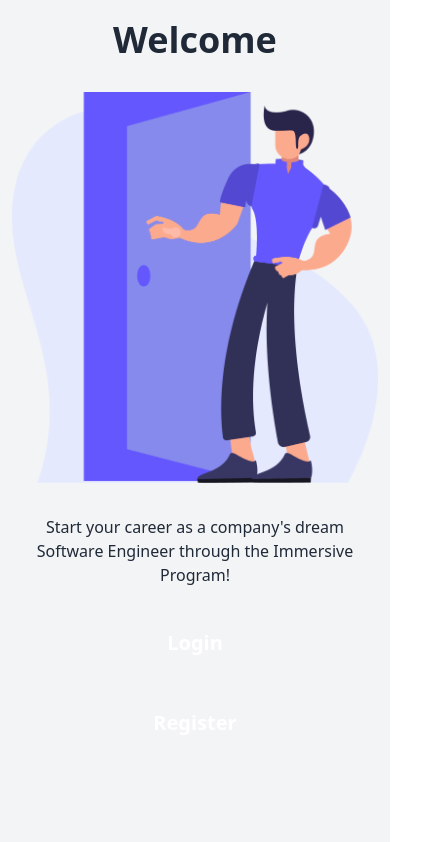
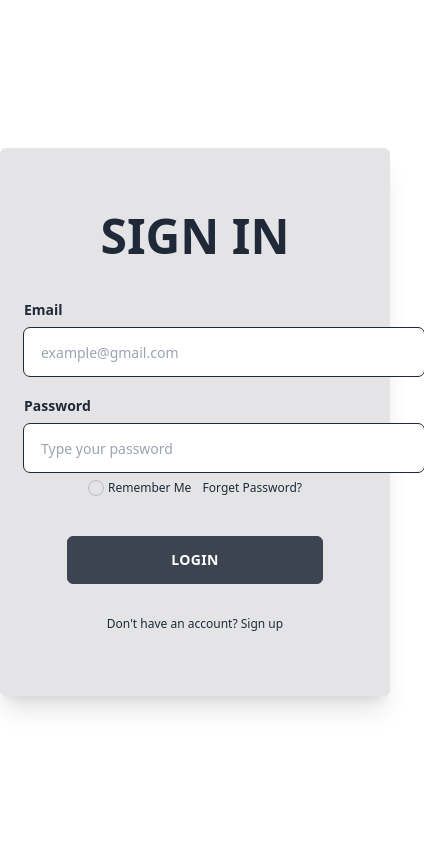
Before and after one commit to adamfadrian/mymovies-app, a React (Vite) app: page /login in a window 390 px wide. Shown: the top 842 px of the page, 424 px wide, since content can reach past the window. Built offline with nearby package versions, Linux system fonts and the light colour scheme.

Commit message:
fixed modified login pages

```diff
--- a/src/pages/auth/Login.tsx
+++ b/src/pages/auth/Login.tsx
@@ -1,180 +1,154 @@
 import { Link, useNavigate } from "react-router-dom";
-import React, { useEffect, useState } from "react";
+import React, { useEffect, useState, useCallback } from "react";
 import { useCookies } from "react-cookie";
-import { TfiLock } from "react-icons/tfi";
-import { CiMail } from "react-icons/ci";
+import { useDispatch } from "react-redux";
+import Swal from "sweetalert2";
 import axios from "axios";
 
 import login from "src/assets/Login.png";
+import Container from "components/Container";
 import Footer from "components/Footer";
-import Alert from "components/Alert";
 
 const Login = () =>{
-    const [alert, setAlert] = useState(false);
-    const [isActive, setIsActive] = useState(false);
+    const [password, setPassword] = useState<any>("");
     const [email, setEmail] = useState("");
-    const [password, setPassword] = useState("");
-    let username = "";
-    const [idUser, setIdUser] = useState<any>([]);
-    const [cookies, setCookie] = useCookies();
+    const [cookies, setCookie] = useCookies(["userToken"]);
+    const dispatch = useDispatch();
     const navigate = useNavigate();
 
-    // useEffect(() => {
-    //     if (email && password) {
-    //         setDisabled(false);
-    //     } else{
-    //         setDisabled(true);
-    //     }
-    // }, [email, password]);
+    const authLogin = useCallback(
+        async (e: any) => {
+          e.preventDefault();
+          try {
+            const response = await axios.post(
+              "https://my-extravaganza.site/users/login",
+              {
+                email: email,
+                password: password,
+              },
+            );
+            const { data } = response.data;
+            console.log(data);
+            if (data) {
+              Swal.fire({
+                position: "center",
+                icon: "success",
+                text: "Signed successfully",
+                showConfirmButton: false,
+                timer: 1500,
+              });
+              setCookie("userToken", data.role, { path: "/" });
+              setCookie("userToken", data.token, { path: "/" });
+              //dispatch(login(data));
+              navigate("/dashboard");
+            }
+          } catch (error) {
+            Swal.fire({
+              position: "center",
+              icon: "error",
+              title: "Email or Password incorrect",
+              showConfirmButton: true,
+            });
+            console.log(error);
+          }
+        },
+        [dispatch, email, navigate, password, setCookie],
+    );
 
-    const handleModal = () => {
-        setIsActive(true);
-    };
-
-    const handleEmail = (e: string) => {
-        setEmail(e);
-    };
-
-    const handlePassword = (e: string) => {
-        setPassword(e);
-    };
-
-        async function handleLogin(e:any) {
-            if (email && password !== '') {
-                axios.post("https://altaimmersive.site/login ", {
-                    "email": `${email}`,
-                    "password": `${password}`
-                })
-                    .then((response) => {
-                        const { name } = response.data.data;
-                        const { id } = response.data.data;
-                        const token = response.data.token
-                        username = name
-                        idUser.push(id)
-                        setCookie('username', username, { path: "/" })
-                        setCookie('id', idUser, { path: "/" })
-                        setCookie('token', token, { path: "/" })
-                        navigate(`/Dashboard/${username}`, {
-                            state: {
-                                userId: idUser
+    useEffect(() => {
+        if (cookies.userToken) {
+          navigate("/dashboard");
         }
-                        })
-                        window.location.reload()
-                    })
-                    .catch((error) => {
-                        setAlert(true)
-                        const result = isAlert();
-                    });
-            } else {
-                // jika username dan password kosong
-                setAlert(true)
-                const result = await isAlert();
-            }
-        }
-
-        // alert arror login
-        function isAlert() {
-            return new Promise((resolve) => {
-                setTimeout(() => {
-                    setAlert(false);
-                }, 7000);
-            });
-        }
-
-        // ketika username masih tersimpan di cookie ,user tidak perlu login kembali
-        if (cookies.username) {
-            navigate(`/Dashboard/${cookies.username}`);
-        }
+      }, [cookies.userToken, navigate]);
 
 
     return (
-        <div>
-            {screen.width >= 885 ? (
-                // dekstop
-                <>
-                    <div className={`absolute top-0 z-50 w-full px-5 mt-5 duration-400 ${alert ? "block" : "hidden"}  `}>
-                        <Alert />
-                    </div>
-                    <div className="w-full h-full flex flex-row px-16">
-                        <div className="w-3/4 flex items-center ">
-                            <img className="w-full" src={login} alt="" />
-                        </div>
-                        <div className="w-2/5 flex flex-col gap-8 px-2">
-                            <h1 className="text-4xl">Welcome Back</h1>
-                            <p>To keep conected with us please login with your personal information by email adress and password </p>
-                            <form className="flex flex-col gap-2 ">
-                                <div className="flex items-center gap-3 p-2 rounded-lg bg-grayalta">
-                                    <CiMail className="text-2xl" />
-                                    <div className="flex flex-col gap-1">
-                                        <label className="text-[12px]">Email Adress</label>
-                                        <input onChange={(e) => handleEmail(e.target.value)} className="bg-transparent text-[16px] h-4 outline-none " type="email" required />
+        <Container>
+            <div className="relative flex flex-col w-full bg-dark-alta">
+                <div className="flex items-center justify-center  my-auto">
+                    <img src={login} width={500} alt="" className="" />
                 </div>
             </div>
-                                <div className="flex items-center gap-3 p-2 rounded-lg bg-grayalta">
-                                    <TfiLock className="text-2xl" />
-                                    <div className="flex flex-col gap-1">
-                                        <label className="text-[12px]">Password</label>
-                                        <input onChange={(e) => handlePassword(e.target.value)} className="bg-transparent text-[16px] h-4 outline-none " type="password" required />
+
+            <div className="flex flex-col justify-center w-full h-screen ">
+                <div className="w-full p-6 m-auto bg-zinc-200 rounded-md shadow-xl lg:max-w-xl justify-center ">
+                    <h1 className="text-5xl font-bold text-center text-dark-alta uppercase mt-10 mb-10">
+                        Sign in
+                    </h1>
+                    <form
+                        className="mt-6 flex flex-col justify-center align-middle"
+                        onSubmit={authLogin}
+                    >
+                        <div className="mb-5 mx-auto">
+                            <label
+                                htmlFor="email"
+                                className="block text-sm font-semibold text-dark-alta"
+                            >
+                                Email
+                            </label>
+                            <input
+                                placeholder="example@gmail.com"
+                                required
+                                value={email}
+                                onChange={(e) => setEmail(e.target.value)}
+                                type="email"
+                                className="input input-md block w-[400px] px-4  py-2 mt-2 text-dark-alta bg-white border rounded-md focus:border-dark-alta focus:ring-dark-alta outline-dark-alta outline outline-1 focus:outline-none focus:ring focus:ring-opacity-40"
+                            />
                         </div>
+                        <div className="mb-2 mx-auto">
+                            <label
+                                htmlFor="password"
+                                className="block text-sm font-semibold text-dark-alta"
+                            >
+                                Password
+                            </label>
+                            <input
+                                placeholder="Type your password"
+                                required
+                                value={password}
+                                onChange={(e) => setPassword(e.target.value)}
+                                type="password"
+                                className="input input-md w-[400px] block mx-auto px-4 py-2 mt-2 text-dark-alta bg-white border rounded-md focus:border-dark-alta focus:ring-dark-alta outline-dark-alta outline outline-1 focus:outline-none focus:ring focus:ring-opacity-40"
+                            />
                         </div>
-                            </form>
-                            <div className="flex justify-between ">
-                                <div>
-                                    <input id="remember" className="cursor-pointer mr-2" type="checkbox" />
-                                    <label htmlFor="remember" className="cursor-pointer">
+                        <div className="flex flex-row justify-between ">
+                            <p className="flex items-center text-dark-alta text-xs ml-16">
+                                <input
+                                className="mr-1 text-dark-alta checkbox checkbox-xs  "
+                                type="checkbox"
+                                />
                                 Remember Me
-                                    </label>
+                            </p>
+                            <a
+                                href="#"
+                                className="text-xs text-dark-alta hover:underline mr-16"
+                            >
+                                Forget Password?
+                            </a>
                         </div>
-                                <label className="cursor-pointer">Forget password?</label>
-                            </div>
-                            <div>
-                                <button onClick={handleLogin} className="w-24 h-10 bg-blue text-white rounded-lg">
-                                    {" "}
+                        <div className="mt-10 mx-auto ">
+                        <button
+                            // onClick={() => handleLogin()}
+                            className="btn btn-wide mx-auto px-4 py-2 tracking-wide text-white transition-colors duration-200 transform bg-orange-alta rounded-md hover:bg-orange-700 focus:outline-none focus:bg-dark-alta"
+                        >
                             Login
                         </button>
                         </div>
-                        </div>
-                    </div>
-                </>
-            ) : (
+                    </form>
 
-                // mobile & ipad
-                <div className="bg-gray-100 duration-500">
-                    <div className={`absolute top-0 z-50 w-full px-5 mt-5 duration-400 ${alert ? "block" : "hidden"}  `}>
-                        <Alert />
-                    </div>
-                    <div className=" h-screen overflow-auto bg-gray-100 ">
-                        <div className="flex flex-col justify-center py-5 px-3 items-center gap-8">
-                            <h1 className="text-4xl md:text-5xl font-bold text-blue">Welcome </h1>
-                            <img src={login} alt="" />
-                            <p className="text-center tetx-2xl md:text-2xl ">Start your career as a company's dream Software Engineer through the Immersive Program!</p>
-                            <button onClick={handleModal} className="w-56 h-12 rounded-full bg-blue text-white text-xl font-semibold">
-                                Login
-                            </button>
-                            <button className="w-56 h-12 rounded-full bg-blue text-white text-xl font-semibold">Register</button>
+                    <p className="mt-8 text-xs font-light text-center text-dark-alta mb-10">
+                        {" "}
+                        Don't have an account?{" "}
+                        <a href="#" className="font-medium text-dark-alta hover:underline">
+                            Sign up
+                        </a>
+                    </p>
                 </div>
             </div>
 
-                    {/* modal */}
-                    <div className={`${isActive ? "-translate-y-full" : "translate-y-full"} shadow-2xl shadow-black w-full h-4/5  fixed duration-500 bg-white flex flex-col items-center gap-8 p-3`}>
-                        <h1 className="text-3xl font-semibold text-blue">Login</h1>
-                        <p className="text-center text-blue">To keep conected with us please login with your personal information by email adress and password </p>
-                        <form className="flex flex-col gap-4">
-                            <input onChange={(e) => handleEmail(e.target.value)} className="p-2 px-5 outline-none bg-gray-100 rounded-full" type="email" placeholder="Email" required />
-                            <input onChange={(e) => handlePassword(e.target.value)} className="p-2 px-5 outline-none bg-gray-100 rounded-full" type="password" placeholder="Password" required />
-                            <button onClick={(e) => handleLogin(e.preventDefault())} className="w-58 h-8 bg-blue text-white rounded-full">
-                                Login
-                            </button>
-                        </form>
-                        <p className="text-md font-semibold text-blue">Forget Password?</p>
-                        <p className="text-blue">
-                        Dont have an account? <span className="text-orange">Register</span>
-                        </p>
-                    </div>
-                </div>
-            )}
-            <Footer/>
-        </div>
+
+        </Container>
+
     );
 };
 
```
Lines whose indentation alone changed are shown as unchanged.
